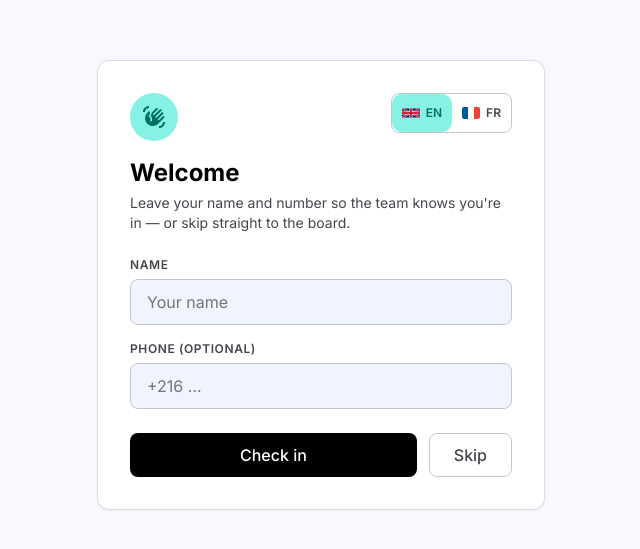
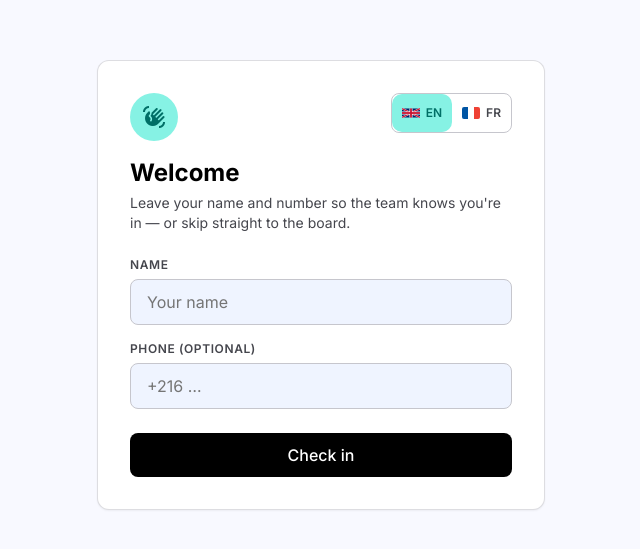
Before and after one commit to Aymix/coworking-rooms, a Next.js app: page /visitor in a window 1280 px wide. Shown: the part 115-664 px from the top of the page, without its empty margins (319-959 px from the left). Built offline with nearby package versions, Linux system fonts and the light colour scheme.

Commit message:
feat(visitor): remove Skip button from check-in screen (check-in required)

```diff
--- a/app/visitor/page.js
+++ b/app/visitor/page.js
@@ -213,20 +213,13 @@ function Gate({ onDone }) {
 
         {err && <p className="text-sm text-error mt-3">{err}</p>}
 
-        <div className="flex gap-3 mt-6">
+        <div className="mt-6">
           <button
             type="submit"
             disabled={busy}
-            className="flex-1 bg-primary text-on-primary rounded-lg py-3 font-medium hover:bg-primary/90 transition-colors disabled:opacity-50"
+            className="w-full bg-primary text-on-primary rounded-lg py-3 font-medium hover:bg-primary/90 transition-colors disabled:opacity-50"
           >
             {busy ? t("checking") : t("checkInBtn")}
-          </button>
-          <button
-            type="button"
-            onClick={onDone}
-            className="px-6 rounded-lg border border-solid border-outline-variant text-on-surface-variant font-medium hover:bg-surface-variant transition-colors"
-          >
-            {t("skip")}
           </button>
         </div>
       </form>
```
